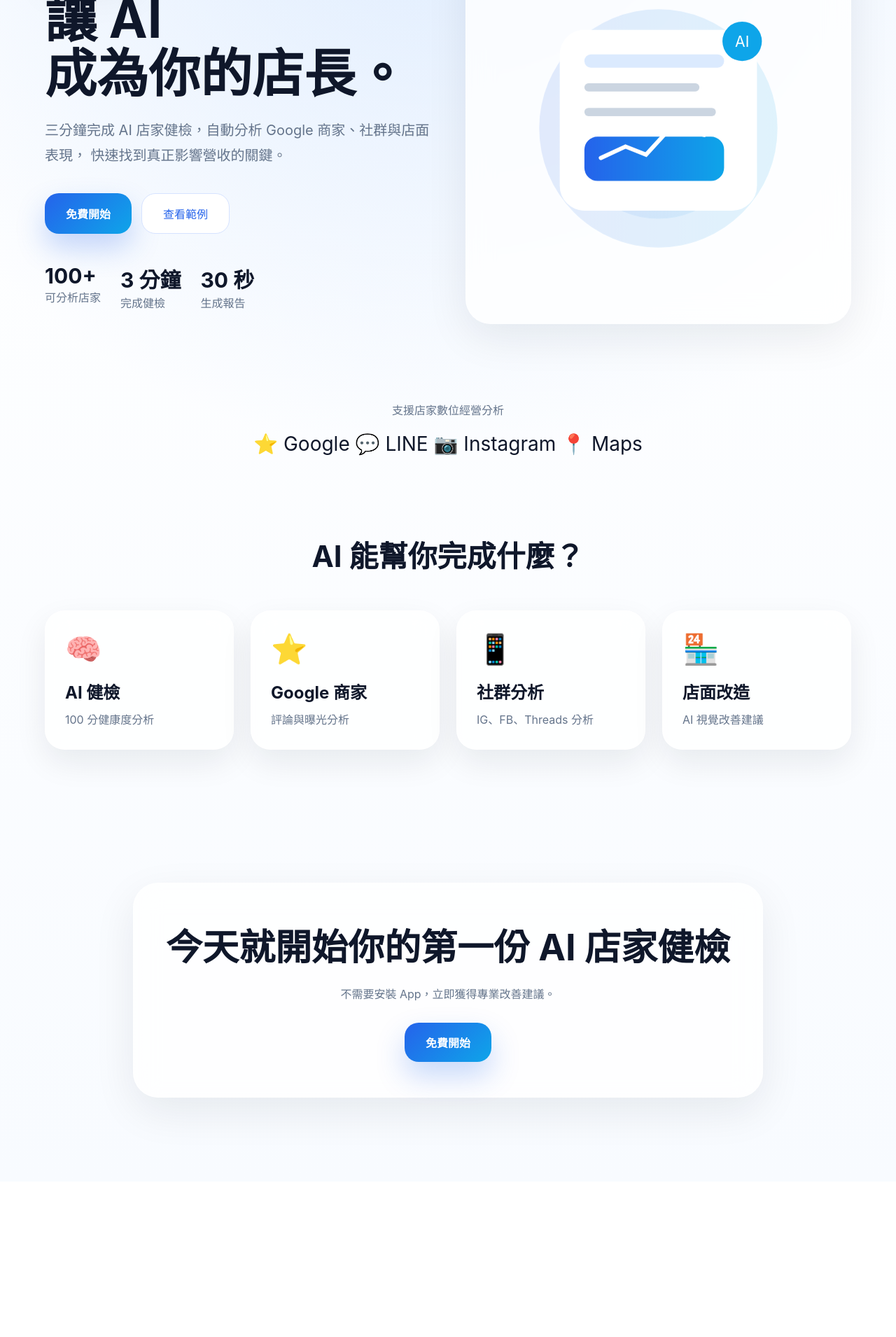
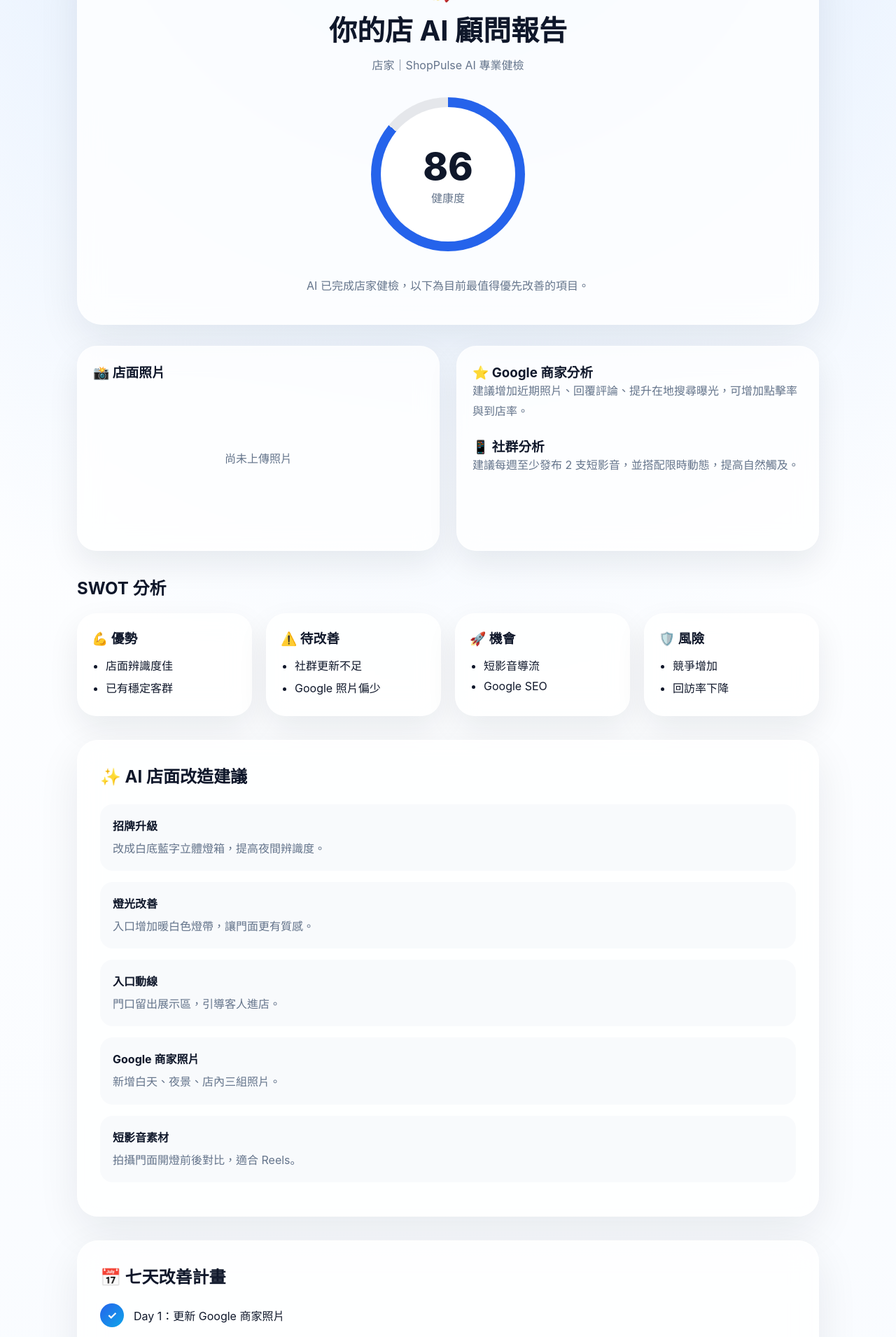
Before and after one commit to aimvp666-cloud/ShopPulseAI, a Next.js app: page / in a window 1280 px wide. Shown: the part 280-2190 px from the top of the page at 70% size. Before the commit the page ends 1968 px from the top, so only its background shows below. Built offline with nearby package versions, Linux system fonts and the light colour scheme.

Commit message:
Update page.tsx

```diff
--- a/app/page.tsx
+++ b/app/page.tsx
@@ -1,261 +1,384 @@
+
+"use client";
 
 import Link from "next/link";
+import { useEffect, useState } from "react";
 
-const cards = [
-  { icon: "🧠", title: "AI 健檢", desc: "100 分健康度分析" },
-  { icon: "⭐", title: "Google 商家", desc: "評論與曝光分析" },
-  { icon: "📱", title: "社群分析", desc: "IG、FB、Threads 分析" },
-  { icon: "🏪", title: "店面改造", desc: "AI 視覺改善建議" },
+type SWOTCard = {
+  title: string;
+  items: string[];
+};
+
+const swotCards: SWOTCard[] = [
+  {
+    title: "💪 優勢",
+    items: ["店面辨識度佳", "已有穩定客群"],
+  },
+  {
+    title: "⚠️ 待改善",
+    items: ["社群更新不足", "Google 照片偏少"],
+  },
+  {
+    title: "🚀 機會",
+    items: ["短影音導流", "Google SEO"],
+  },
+  {
+    title: "🛡️ 風險",
+    items: ["競爭增加", "回訪率下降"],
+  },
 ];
 
-export default function Home() {
+const makeoverItems = [
+  {
+    title: "招牌升級",
+    desc: "改成白底藍字立體燈箱，提高夜間辨識度。",
+  },
+  {
+    title: "燈光改善",
+    desc: "入口增加暖白色燈帶，讓門面更有質感。",
+  },
+  {
+    title: "入口動線",
+    desc: "門口留出展示區，引導客人進店。",
+  },
+  {
+    title: "Google 商家照片",
+    desc: "新增白天、夜景、店內三組照片。",
+  },
+  {
+    title: "短影音素材",
+    desc: "拍攝門面開燈前後對比，適合 Reels。",
+  },
+];
+
+const weekPlan = [
+  "Day 1：更新 Google 商家照片",
+  "Day 2：回覆近期評論",
+  "Day 3：發布第一支短影音",
+  "Day 4：優化店門口招牌",
+  "Day 5：建立回訪優惠",
+  "Day 6：分析熱門商品",
+  "Day 7：追蹤一週數據",
+];
+
+const TARGET_SCORE = 86;
+
+export default function ReportPage() {
+  const [store, setStore] = useState("你的店");
+  const [industry, setIndustry] = useState("");
+  const [preview, setPreview] = useState<string | null>(null);
+  const [score, setScore] = useState(0);
+
+  useEffect(() => {
+    const raw = sessionStorage.getItem("shoppulse_form");
+
+    if (raw) {
+      const form = JSON.parse(raw);
+
+      setStore(form.store || "你的店");
+      setIndustry(form.industry || "");
+      setPreview(form.preview || null);
+
+      const lead = {
+        id: Date.now(),
+        store: form.store || "未命名店家",
+        industry: form.industry || "未分類",
+        score: TARGET_SCORE,
+        date: new Date().toLocaleString("zh-TW"),
+        preview: form.preview || null,
+      };
+
+      const oldData = JSON.parse(
+        localStorage.getItem("shoppulse_leads") || "[]"
+      );
+
+      oldData.unshift(lead);
+
+      localStorage.setItem(
+        "shoppulse_leads",
+        JSON.stringify(oldData)
+      );
+    }
+
+    let current = 0;
+
+    const timer = setInterval(() => {
+      current++;
+      setScore(current);
+
+      if (current >= TARGET_SCORE) {
+        clearInterval(timer);
+      }
+    }, 20);
+
+    return () => clearInterval(timer);
+  }, []);
+
+  const angle = score * 3.6;
+
+  function downloadPDF() {
+    window.print();
+  }
+
   return (
-    <main>
+    <main
+      style={{
+        maxWidth: "1100px",
+        margin: "0 auto",
+        padding: "30px 20px 80px",
+      }}
+    >
+      <Link href="/" style={{ color: "#2563eb" }}>
+        ← 返回首頁
+      </Link>
+
       <section
+        className="glass"
         style={{
-          maxWidth: "1200px",
-          margin: "0 auto",
-          padding: "70px 24px 90px",
+          borderRadius: "36px",
+          padding: "40px",
+          marginTop: "20px",
+          textAlign: "center",
+        }}
+      >
+        <div style={{ fontSize: "42px", marginBottom: "8px" }}>🚀</div>
+
+        <h1
+          style={{
+            fontSize: "40px",
+            marginBottom: "10px",
+          }}
+        >
+          {store} AI 顧問報告
+        </h1>
+
+        <p style={{ color: "#64748b" }}>
+          {industry || "店家"}｜ShopPulse AI 專業健檢
+        </p>
+
+        <div
+          style={{
+            width: "220px",
+            height: "220px",
+            margin: "35px auto",
+            borderRadius: "999px",
+            background: `conic-gradient(#2563eb 0deg ${angle}deg,#e5e7eb ${angle}deg 360deg)`,
+            padding: "14px",
+            transition: "background .15s linear",
           }}
         >
           <div
             style={{
-            display: "grid",
-            gridTemplateColumns: "repeat(auto-fit,minmax(320px,1fr))",
-            gap: "50px",
+              width: "100%",
+              height: "100%",
+              background: "white",
+              borderRadius: "999px",
+              display: "flex",
+              justifyContent: "center",
               alignItems: "center",
+              flexDirection: "column",
             }}
           >
-          <div>
             <div
-              className="glass"
               style={{
-                display: "inline-block",
-                padding: "8px 18px",
-                borderRadius: "999px",
-                marginBottom: "24px",
+                fontSize: "54px",
+                fontWeight: 800,
               }}
             >
-              ShopPulse AI
+              {score}
             </div>
 
-            <h1
-              style={{
-                fontSize: "clamp(46px,8vw,74px)",
-                lineHeight: "1.05",
-                marginBottom: "24px",
-              }}
-            >
-              讓 AI
-              <br />
-              成為你的店長。
-            </h1>
+            <div style={{ color: "#64748b" }}>健康度</div>
+          </div>
+        </div>
 
         <p
           style={{
             color: "#64748b",
-                fontSize: "20px",
+            maxWidth: "620px",
+            margin: "0 auto",
             lineHeight: "1.8",
-                marginBottom: "36px",
           }}
         >
-              三分鐘完成 AI 店家健檢，自動分析 Google 商家、社群與店面表現，
-              快速找到真正影響營收的關鍵。
+          AI 已完成店家健檢，以下為目前最值得優先改善的項目。
         </p>
-
-            <div
-              style={{
-                display: "flex",
-                gap: "14px",
-                flexWrap: "wrap",
-              }}
-            >
-              <Link href="/check" className="btn-primary">
-                免費開始
-              </Link>
-
-              <Link href="/report" className="btn-secondary">
-                查看範例
-              </Link>
-            </div>
-
-            <div
-              style={{
-                display: "flex",
-                gap: "28px",
-                marginTop: "42px",
-                flexWrap: "wrap",
-              }}
-            >
-              <div>
-                <div style={{ fontSize: "30px", fontWeight: 700 }}>100+</div>
-                <div style={{ color: "#64748b" }}>可分析店家</div>
-              </div>
-
-              <div>
-                <div style={{ fontSize: "30px", fontWeight: 700 }}>3 分鐘</div>
-                <div style={{ color: "#64748b" }}>完成健檢</div>
-              </div>
-
-              <div>
-                <div style={{ fontSize: "30px", fontWeight: 700 }}>30 秒</div>
-                <div style={{ color: "#64748b" }}>生成報告</div>
-              </div>
-            </div>
-          </div>
-
-          <div className="float">
-            <div
-              className="glass"
-              style={{
-                borderRadius: "36px",
-                padding: "28px",
-              }}
-            >
-              <svg viewBox="0 0 420 420" width="100%">
-                <defs>
-                  <linearGradient id="g" x1="0" x2="1">
-                    <stop offset="0%" stopColor="#2563EB" />
-                    <stop offset="100%" stopColor="#0EA5E9" />
-                  </linearGradient>
-                </defs>
-
-                <circle cx="210" cy="210" r="145" fill="url(#g)" opacity=".12" />
-                <circle cx="210" cy="210" r="110" fill="url(#g)" opacity=".08" />
-
-                <rect x="90" y="90" width="240" height="220" rx="30" fill="white" />
-
-                <rect x="120" y="120" width="170" height="16" rx="8" fill="#DBEAFE" />
-                <rect x="120" y="155" width="140" height="10" rx="5" fill="#CBD5E1" />
-                <rect x="120" y="185" width="160" height="10" rx="5" fill="#CBD5E1" />
-                <rect x="120" y="220" width="170" height="54" rx="16" fill="url(#g)" />
-
-                <polyline
-                  points="140,246 170,232 195,242 226,208 266,218"
-                  fill="none"
-                  stroke="white"
-                  strokeWidth="5"
-                  strokeLinecap="round"
-                />
-
-                <circle cx="312" cy="104" r="24" fill="#0EA5E9" />
-
-                <text x="312" y="111" textAnchor="middle" fill="white" fontSize="18">
-                  AI
-                </text>
-              </svg>
-            </div>
-          </div>
-        </div>
       </section>
 
       <section
         style={{
-          textAlign: "center",
-          padding: "20px 24px 70px",
+          display: "grid",
+          gridTemplateColumns: "repeat(auto-fit,minmax(300px,1fr))",
+          gap: "24px",
+          marginTop: "30px",
         }}
       >
-        <p style={{ color: "#64748b", marginBottom: "20px" }}>
-          支援店家數位經營分析
+        <div className="card" style={{ padding: "22px" }}>
+          <h3>📸 店面照片</h3>
+
+          {preview ? (
+            <img
+              src={preview}
+              alt="store"
+              style={{
+                width: "100%",
+                borderRadius: "18px",
+                marginTop: "14px",
+              }}
+            />
+          ) : (
+            <div
+              style={{
+                height: "220px",
+                display: "flex",
+                justifyContent: "center",
+                alignItems: "center",
+                color: "#64748b",
+              }}
+            >
+              尚未上傳照片
+            </div>
+          )}
+        </div>
+
+        <div className="card" style={{ padding: "22px" }}>
+          <h3>⭐ Google 商家分析</h3>
+
+          <p style={{ color: "#64748b", lineHeight: "1.8" }}>
+            建議增加近期照片、回覆評論、提升在地搜尋曝光，可增加點擊率與到店率。
           </p>
 
-        <div
-          style={{
-            display: "flex",
-            justifyContent: "center",
-            gap: "34px",
-            flexWrap: "wrap",
-            fontSize: "28px",
-          }}
-        >
-          ⭐ Google 💬 LINE 📷 Instagram 📍 Maps
+          <div style={{ height: "22px" }} />
+
+          <h3>📱 社群分析</h3>
+
+          <p style={{ color: "#64748b", lineHeight: "1.8" }}>
+            建議每週至少發布 2 支短影音，並搭配限時動態，提高自然觸及。
+          </p>
         </div>
       </section>
 
-      <section
-        style={{
-          maxWidth: "1200px",
-          margin: "0 auto",
-          padding: "40px 24px 100px",
-        }}
-      >
-        <h2
-          style={{
-            textAlign: "center",
-            fontSize: "42px",
-            marginBottom: "50px",
-          }}
-        >
-          AI 能幫你完成什麼？
-        </h2>
+      <section style={{ marginTop: "34px" }}>
+        <h2 style={{ marginBottom: "20px" }}>SWOT 分析</h2>
 
         <div
           style={{
             display: "grid",
-            gridTemplateColumns: "repeat(auto-fit,minmax(240px,1fr))",
-            gap: "24px",
+            gridTemplateColumns: "repeat(auto-fit,minmax(230px,1fr))",
+            gap: "20px",
           }}
         >
-          {cards.map((card) => (
+          {swotCards.map((card) => (
             <div
               key={card.title}
               className="card"
-              style={{ padding: "28px" }}
+              style={{ padding: "20px" }}
             >
-              <div style={{ fontSize: "42px", marginBottom: "18px" }}>
-                {card.icon}
-              </div>
+              <h3>{card.title}</h3>
 
-              <h3 style={{ fontSize: "24px", marginBottom: "10px" }}>
-                {card.title}
-              </h3>
-
-              <p style={{ color: "#64748b", lineHeight: "1.7" }}>
-                {card.desc}
-              </p>
+              <ul
+                style={{
+                  paddingLeft: "20px",
+                  marginTop: "14px",
+                }}
+              >
+                {card.items.map((item) => (
+                  <li key={item} style={{ marginBottom: "8px" }}>
+                    {item}
+                  </li>
+                ))}
+              </ul>
             </div>
           ))}
         </div>
       </section>
 
       <section
+        className="glass"
         style={{
-          padding: "90px 24px 120px",
+          borderRadius: "30px",
+          padding: "32px",
+          marginTop: "34px",
         }}
       >
+        <h2 style={{ marginBottom: "24px" }}>✨ AI 店面改造建議</h2>
+
+        {makeoverItems.map((item) => (
           <div
-          className="glass"
+            key={item.title}
             style={{
-            maxWidth: "900px",
-            margin: "0 auto",
-            borderRadius: "36px",
-            padding: "50px 30px",
-            textAlign: "center",
+              background: "#f8fafc",
+              borderRadius: "18px",
+              padding: "18px",
+              marginBottom: "16px",
             }}
           >
-          <h2
-            style={{
-              fontSize: "clamp(34px,5vw,52px)",
-              marginBottom: "20px",
-            }}
-          >
-            今天就開始你的第一份 AI 店家健檢
-          </h2>
+            <strong>{item.title}</strong>
 
             <p
               style={{
                 color: "#64748b",
-              marginBottom: "30px",
+                marginTop: "8px",
+                lineHeight: "1.7",
               }}
             >
-            不需要安裝 App，立即獲得專業改善建議。
+              {item.desc}
             </p>
+          </div>
+        ))}
+      </section>
 
-          <Link href="/check" className="btn-primary">
-            免費開始
-          </Link>
+      <section
+        className="glass"
+        style={{
+          borderRadius: "30px",
+          padding: "32px",
+          marginTop: "34px",
+        }}
+      >
+        <h2 style={{ marginBottom: "22px" }}>📅 七天改善計畫</h2>
+
+        {weekPlan.map((item) => (
+          <div
+            key={item}
+            style={{
+              display: "flex",
+              alignItems: "center",
+              gap: "14px",
+              marginBottom: "16px",
+            }}
+          >
+            <div
+              style={{
+                width: "34px",
+                height: "34px",
+                borderRadius: "50%",
+                background:
+                  "linear-gradient(135deg,#2563eb,#0ea5e9)",
+                color: "white",
+                display: "flex",
+                justifyContent: "center",
+                alignItems: "center",
+                fontWeight: 700,
+              }}
+            >
+              ✓
             </div>
+
+            <span>{item}</span>
+          </div>
+        ))}
       </section>
+
+      <div
+        style={{
+          textAlign: "center",
+          marginTop: "36px",
+        }}
+      >
+        <button className="btn-primary" onClick={downloadPDF}>
+          📄 下載顧問報告（PDF）
+        </button>
+      </div>
     </main>
   );
 }
```
Lines whose indentation alone changed are shown as unchanged.
